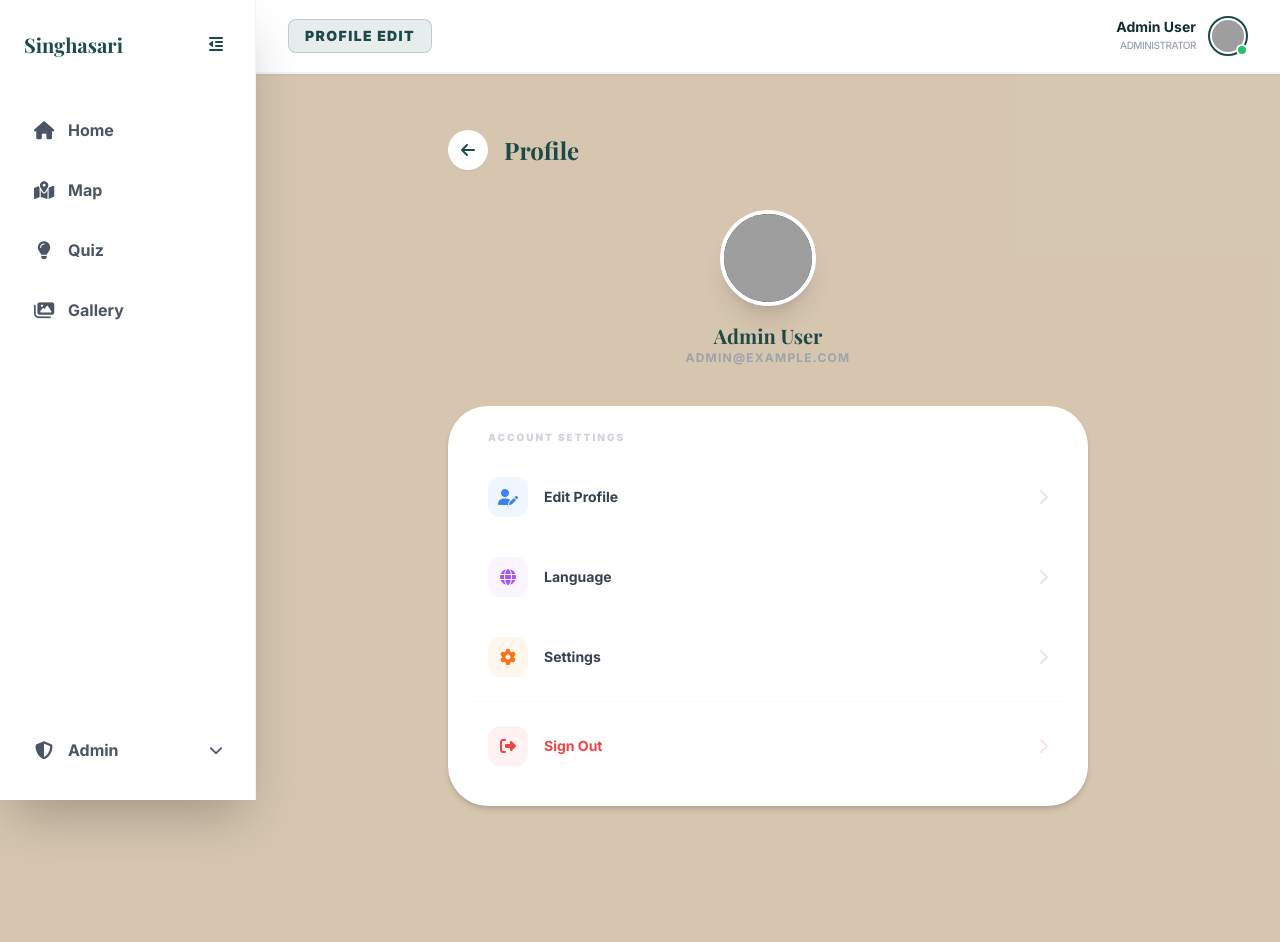
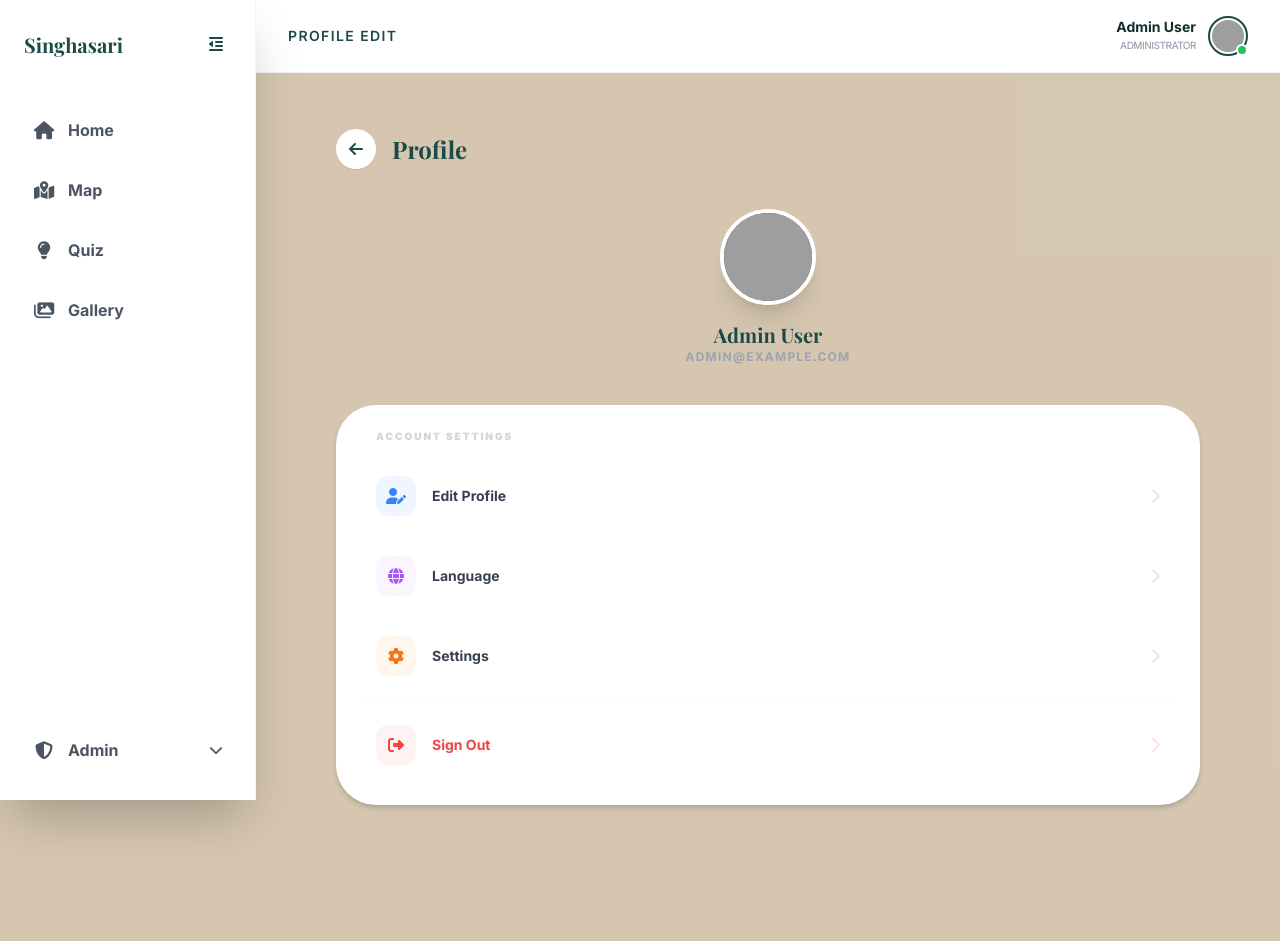
Before and after one commit to nthnlmrs/hcilab, a Laravel app: page /profile in a window 1280 px wide. Run offline with Laravel 12, Linux system fonts and the light colour scheme; a user stored in the database is signed in; data comes from the database, SQL or seed files in the repository; style sheets or scripts are compiled from the project's sources; grey boxes are pictures that could not be loaded.

Commit message:
Update navbar styles and desktop profile width

```diff
--- a/resources/views/layouts/app.blade.php
+++ b/resources/views/layouts/app.blade.php
@@ -92,10 +92,10 @@
                 class="flex-1 flex flex-col min-h-screen w-full transition-all duration-300">
 
                 <!-- Top Navbar -->
-                <header class="flex items-center justify-between bg-white sticky top-0 z-40 px-6 md:px-8 py-4 border-b-2 border-gray-100 shadow-sm">
+                <header class="flex items-center justify-between bg-white sticky top-0 z-40 px-6 md:px-8 py-4 border-b border-gray-100">
                     <div class="flex items-center gap-4">
-                        <div class="bg-museum-green/10 px-4 py-1.5 rounded-lg border border-museum-green/20">
-                            <h2 class="text-sm font-black text-museum-green uppercase tracking-widest">
+                        <div>
+                            <h2 class="text-sm font-semibold text-museum-green tracking-widest uppercase">
                                 @yield('section_name', 'Dashboard')
                             </h2>
                         </div>
--- a/resources/views/profile/edit.blade.php
+++ b/resources/views/profile/edit.blade.php
@@ -1,6 +1,6 @@
 @section('section_name', 'Profile Edit')
 <x-app-layout>
-    <div class="pt-6 pb-24 px-4 max-w-2xl mx-auto">
+    <div class="pt-6 pb-24 px-4 max-w-4xl mx-auto">
         <div class="flex items-center mb-10">
             <a href="{{ route('home') }}" class="w-10 h-10 rounded-full bg-white flex items-center justify-center text-museum-green shadow-sm mr-4">
                 <i class="fas fa-arrow-left"></i>
```
